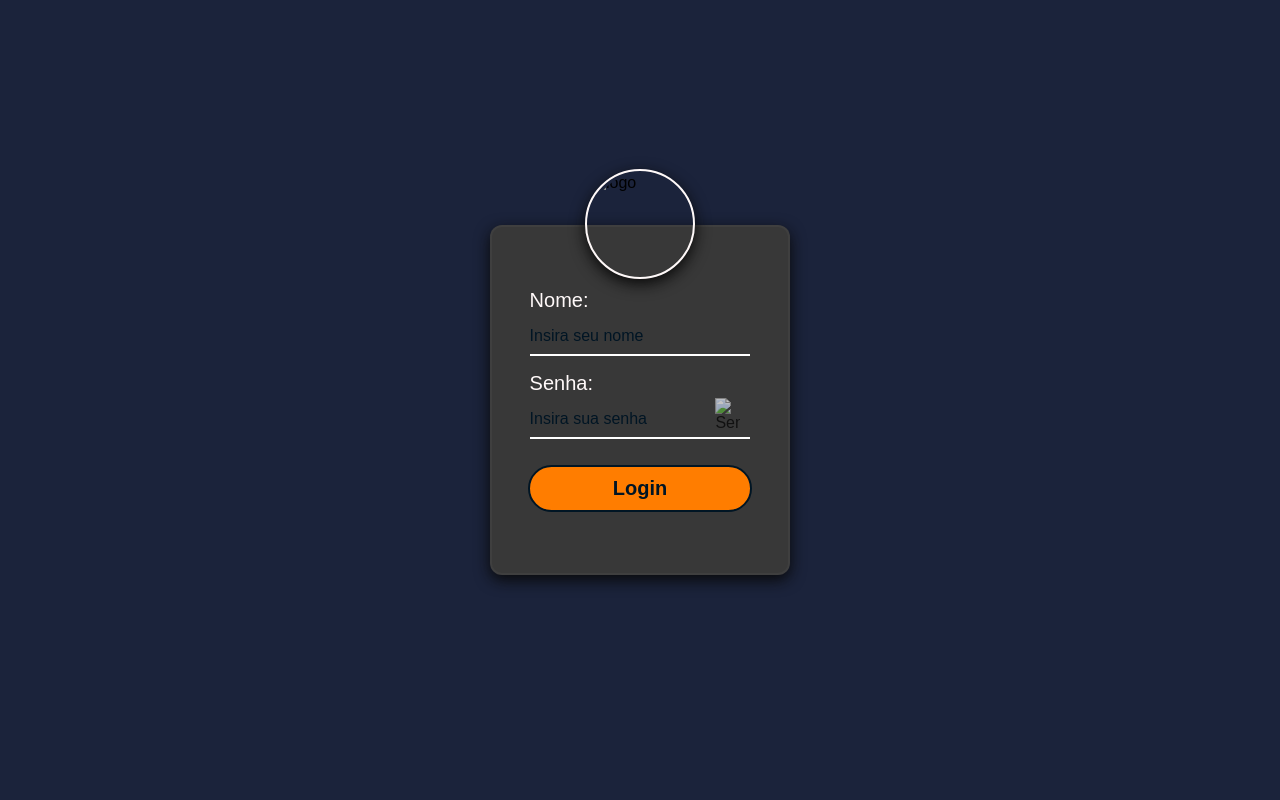
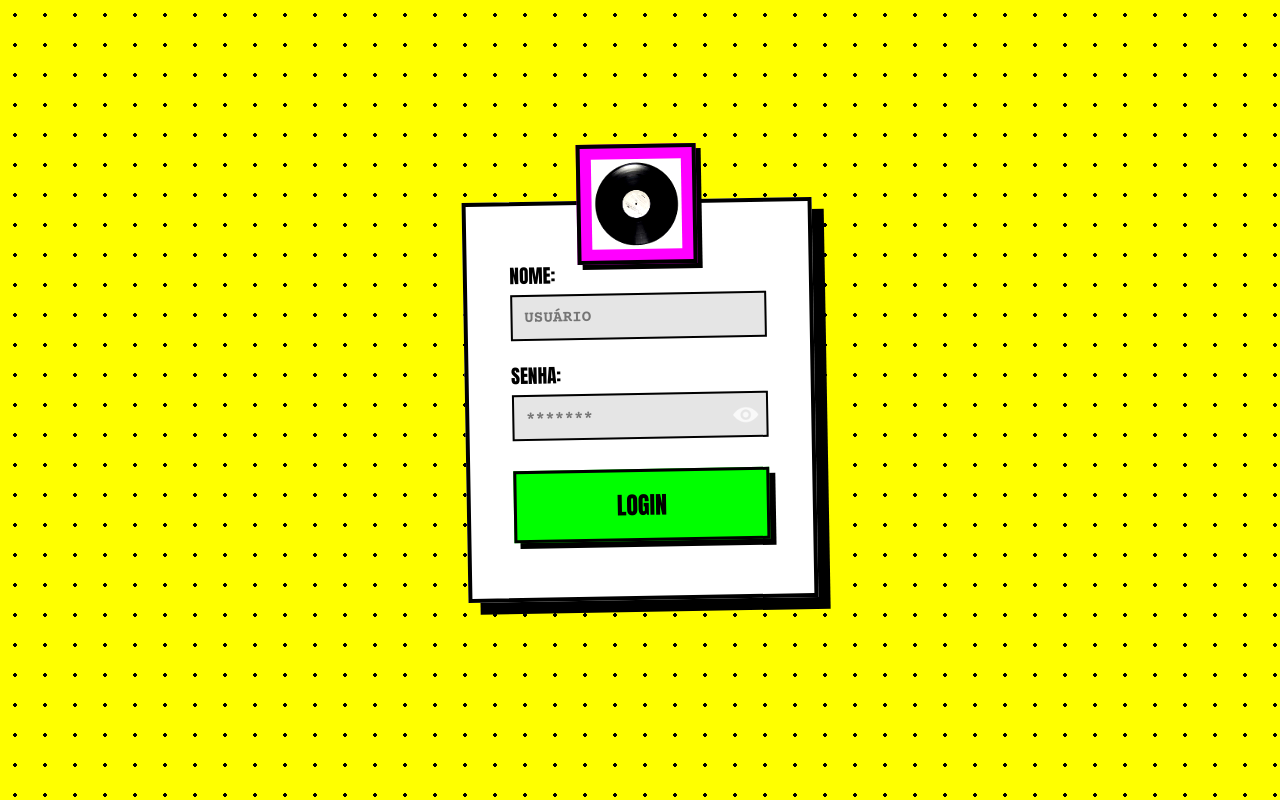
Before and after one commit to joaoestudamuitomesmo/marketVinil, a plain HTML site: page src/login/index.html in a window 1280 px wide. Drawn offline with nearby package versions, Linux system fonts and the light colour scheme.

Commit message:
Add files via upload

```diff
--- a/src/carrinho/script.js
+++ b/src/carrinho/script.js
@@ -8,7 +8,7 @@
         let totalPreco = 0
 
         $.each(carrinho, function(index, item){
-            const listItem = $("<li>").text(`${item.desc} | Preço: $${item.sal}`)
+            const listItem = $("<li>").text(`${item.desc} | Preço: $${item.valor}`)
 
             const removeButton = $("<button>").text("❌").css("margin-left", "10px").click(function(){
                 removerItem(index)
@@ -17,7 +17,7 @@
             listItem.append(removeButton)
             listElement.append(listItem)
 
-            totalPreco += parseFloat(item.sal)
+            totalPreco += parseFloat(item.valor)
         })
 
         totalElement.text(`Total: $${totalPreco}`)
--- a/src/carrinho/style.css
+++ b/src/carrinho/style.css
@@ -1,31 +1,113 @@
-*{
+@import url('https://fonts.googleapis.com/css2?family=Anton&family=Bebas+Neue&family=Courier+Prime:wght@400;700&family=Permanent+Marker&display=swap');
+
+* {
     margin: 0;
     padding: 0;
     box-sizing: border-box;
 }
 
-#pedido{
+body {
+    font-family: "Courier Prime", monospace !important;
+    background-color: #e5e5e5;
+    background-image: radial-gradient(#000 2px, transparent 2px);
+    background-size: 30px 30px;
+    display: flex;
+    flex-direction: column;
+    align-items: center;
+    min-height: 100vh;
+    padding: 20px;
+}
+
+.header {
+    background-color: #fff;
+    border: 4px solid #000;
+    box-shadow: 8px 8px 0px #000;
+    display: flex;
+    align-items: center;
+    justify-content: space-between;
+    padding: 20px 40px;
+    width: 100%;
+    max-width: 800px;
+    transform: rotate(-1deg);
+    margin-bottom: 50px;
+}
+
+h1 {
+    font-family: 'Anton', sans-serif;
+    text-transform: uppercase;
+    font-size: 3rem;
+    background-color: #000;
+    color: #fff;
+    padding: 5px 20px;
+    margin: 0;
+    transform: rotate(2deg);
+}
+
+.bigh {
+    font-family: 'Bebas Neue', sans-serif;
+    font-size: 1.5rem;
+    color: #000;
+    text-decoration: none;
+    background-color: #00ff00;
+    padding: 10px 20px;
+    border: 3px solid #000;
+    box-shadow: 4px 4px 0px #000;
+    transform: rotate(-3deg);
+    transition: all 0.2s;
+}
+
+.bigh:hover {
+    transform: rotate(0deg) scale(1.05);
+    background-color: #ff00ff;
+}
+
+.list {
+    background-color: #fff;
+    border: 4px solid #000;
+    box-shadow: 10px 10px 0px #ff00ff;
+    width: 100%;
+    max-width: 600px;
+    display: flex;
+    flex-direction: column;
+    padding: 30px;
+    gap: 20px;
+    transform: rotate(1deg);
+}
+
+.btn-word {
+    border: 4px solid #000;
+    padding: 15px;
+    background-color: #ff00ff;
+    color: #000;
+    font-family: 'Anton', sans-serif;
+    font-size: 1.5rem;
+    text-transform: uppercase;
+    box-shadow: 6px 6px 0px #000;
+    transform: rotate(2deg);
+    transition: all 0.2s;
+}
+
+.btn-word:hover {
+    cursor: pointer;
+    background-color: #00ff00;
+    transform: rotate(0deg) scale(1.05);
+}
+
+#pedido {
     display: none;
-    position: absolute;
-    bottom:10px;
-    left: 50%;
-    transform: translate(-50%, -50%);
+    position: fixed;
+    bottom: 30px;
+    background-color: #00ff00;
+    border: 4px solid #000;
     padding: 20px;
-    background-color: rgb(0, 255, 42);
-    font-size: 22px;
+    font-weight: bold;
+    box-shadow: 8px 8px 0px #000;
     width: 380px;
 }
 
-.btn-word{
+#sc {
+    background: none;
     border: none;
-    padding: 10px;
-    position: fixed;
-    top:10px;
-    right: 10px;
-    background-color: blue;
-    color: white;
-}
-
-.btn-word:hover{
+    margin-left: 10px;
     cursor: pointer;
 }
--- a/src/login/index.html
+++ b/src/login/index.html
@@ -10,27 +10,27 @@
 <body>
     <div class="formulario">
         <div class="bola">
-            <img class="logo" src="/public/logo.webp" alt="logo">
+            <img class="logo" src="/public/aavinil.jpg" alt="logo">
         </div>
 
         <div class="wrap-input-label">
-            <label for="nome">Nome:</label>
-            <input type="text" id="nome" placeholder="Insira seu nome">
+            <label for="nome">NOME:</label>
+            <input type="text" id="nome" placeholder="USUÁRIO">
         </div>
 
         <div class="wrap-input-label">
-            <label for="senha">Senha:</label>
-            <input type="password" id="senha" placeholder="Insira sua senha">
+            <label for="senha">SENHA:</label>
+            <input type="password" id="senha" placeholder="*******">
             <div onclick="showPassword()">
                 <img src="/public/eye.png" alt="Senha" id="eye" class="eye" width="25px">
             </div>
         </div>
 
-        <button class="btn-login" onclick="login()">Login</button>
+        <button class="btn-login" onclick="login()">LOGIN</button>
     </div>
 
     <div class="error-div" id="error-modal">
-        <h3>Credenciais incorretas</h3>
+        <h3>ERRO: DADOS INCORRETOS</h3>
         <button onclick="fecharError()">❌</button>
     </div>
 
--- a/src/login/style.css
+++ b/src/login/style.css
@@ -1,154 +1,124 @@
-*{
+@import url('https://fonts.googleapis.com/css2?family=Anton&family=Bebas+Neue&family=Courier+Prime:wght@400;700&display=swap');
+
+* {
     margin: 0;
     padding: 0;
     box-sizing: border-box;
-    font-family: Arial, "Helvetica Neue", Helvetica, sans-serif;
 }
 
-body{
-    font-family: "Inner", sans-serif;
-    background-color: rgb(27, 35, 59);
+body {
+    font-family: "Courier Prime", monospace;
+    background-color: #ffff00;
+    background-image: radial-gradient(#000 2px, transparent 2px);
+    background-size: 30px 30px;
     min-height: 100vh;
     display: flex;
     align-items: center;
     justify-content: center;
-    height: auto;
 }
 
-.formulario{
+.formulario {
     position: relative;
-    background-color: rgb(56, 56, 56);
-    width: 300px;
-    height: 350px;
-    border: 2px solid #ffffff09;
-    border-radius: 12px;
+    background-color: #fff;
+    width: 350px;
+    height: 400px;
+    border: 4px solid #000;
+    box-shadow: 12px 12px 0px #000;
     display: flex;
     flex-direction: column;
     align-items: center;
     justify-content: center;
-    gap: 2vh;
-    padding: 10px;
-    box-shadow: #090909 0px 5px 15px;
+    gap: 20px;
+    padding: 20px;
+    transform: rotate(-1deg);
 }
 
-.logo{
-    width: 100px;
-    height: 100px;
-    border-radius: 100%;
-}
-
-.bola{
-    border-radius: 100%;
-    width: 110px;
-    height: 110px;
-    border: 2px solid #fff9f9;
+.bola {
+    border: 4px solid #000;
+    width: 120px;
+    height: 120px;
     display: flex;
     align-items: center;
     justify-content: center;
     position: absolute;
-    top: -1%;
-    left: 50% ;
-    transform: translate(-50%, -50%);
-    box-shadow: #090909 0px 5px 15px;
+    top: -60px;
+    background-color: #ff00ff;
+    box-shadow: 5px 5px 0px #000;
 }
 
-.wrap-input-label{
+.logo {
+    width: 90px;
+    height: 90px;
+    filter: contrast(120%) grayscale(20%);
+}
+
+.wrap-input-label {
     display: flex;
     flex-direction: column;
-    align-items: left;
-    text-align: left;
-    width: 80%;
+    width: 85%;
     position: relative;
 }
 
-.eye{
-    position: absolute;
-    right: 10px;
-    bottom: 7px;
-    opacity: 0.7;
-}
-
-.eye:hover{
-    cursor: pointer;
-    opacity: 1;
-}
-
-.wrap-input-label label{
-    color: #fff9f9;
-    font-size: 20px;
+.wrap-input-label label {
+    font-family: 'Anton', sans-serif;
+    color: #000;
+    font-size: 1.2rem;
     margin-bottom: 5px;
 }
 
-.wrap-input-label input{
-    background-color: transparent;
-    padding: 8px 0px;
-    border: none;
-    width: 100%;
-    border-bottom: 2px solid #ffffff;
-    font-size: 18px;
-    color: #fff9f9;
+.wrap-input-label input {
+    background: #e5e5e5;
+    padding: 12px;
+    border: 2px solid #000;
+    font-family: 'Courier Prime', monospace;
+    font-weight: bold;
+    font-size: 1rem;
 }
 
-input::placeholder{
-    color: #001524;
-    font-size: 16px;
+.eye {
+    position: absolute;
+    right: 10px;
+    bottom: 10px;
+    filter: invert(1);
+    opacity: 0.8;
 }
 
-input:focus{
-    border: none;
-    outline: none;
-    color: #ff7d00;
-    font-size: 16px;
-    border-bottom: 2px solid #ff7d00;
-}
-
-.btn-login{
-    padding: 10px;
-    width: 81%;
-    background-color: #ff7d00;
-    border-radius: 999px;
-    border: none;
-    border: 2px solid #001524;
-    font-size: 20px;
-    font-weight: bold;
-    color: #001524;
-    transition: all 200ms ease-in-out;
+.btn-login {
+    padding: 15px;
+    width: 85%;
+    background-color: #00ff00;
+    border: 3px solid #000;
+    font-family: 'Anton', sans-serif;
+    font-size: 1.5rem;
+    cursor: pointer;
+    box-shadow: 6px 6px 0px #000;
+    transition: 0.2s;
     margin-top: 10px;
 }
 
-.btn-login:hover{
-    cursor: pointer;
-    color: #ffecd1;
-    border: 2px solid #ffecd1;
-    box-shadow: rgba(0,0,0,0.8) 0px 5px 15px;
+.btn-login:hover {
+    background-color: #ff00ff;
+    transform: translate(-2px, -2px);
+    box-shadow: 8px 8px 0px #000;
 }
 
-.error-div{
+.error-div {
     display: none;
-    flex-direction: row;
-    justify-content: center;
-    align-items: center;
-    width: auto;
-    height: auto;
-    background-color: lightpink;
-    gap: 2vh;
-    padding: 10px;
+    background-color: #000;
+    color: #fff;
+    padding: 15px;
     position: absolute;
     bottom: 5%;
-    font-size: 14px;
-    font-weight: 14px;
-    font-weight: lighter;
-    box-shadow: rgba(0,0,0,0.8) 0px 5px 15px;
+    border: 3px solid #ff0000;
+    font-family: 'Bebas Neue', sans-serif;
+    font-size: 1.2rem;
+    box-shadow: 8px 8px 0px #ff0000;
 }
 
-.error-div button{
-    background-color: transparent;
+.error-div button {
+    background: none;
     border: none;
-    opacity: 0.7;
-    transition: all 200ms linear;
+    color: white;
+    cursor: pointer;
+    margin-left: 10px;
 }
-
-.error-div button:hover{
-    cursor: pointer;
-    opacity: 1;
-}
--- a/src/loja/script.js
+++ b/src/loja/script.js
@@ -34,7 +34,7 @@
                     <img src="${produto.imagem}" class="card-img-top" alt="${produto.desc}">
                     <div class="card-body">
                         <h5 class="card-title">${produto.desc}</h5>
-                        <p class="card-text">${produto.sal}</p>
+                        <p class="card-text">${produto.valor}</p>
                         <a href="#" class="btn btn-primary adicionar" data-indice="${index}">
                             Adicionar ao carrinho
                         </a>
--- a/src/loja/style.css
+++ b/src/loja/style.css
@@ -250,3 +250,11 @@
     transform: rotate(-2deg) translateY(-2px);
     box-shadow: 7px 7px 0px #000;
 }
+
+.logo{
+    transform: rotate(-2deg);
+}
+
+.carrinho{
+    filter: invert(1);
+}
```
Also changed, not shown: src/carrinho/index.html (+10 -9 lines), src/login/script.js (+19 -19 lines), src/loja/index.html (+20 -20 lines), public/aavinil.jpg (added), public/eye.png (added), public/hidden.png (added).
